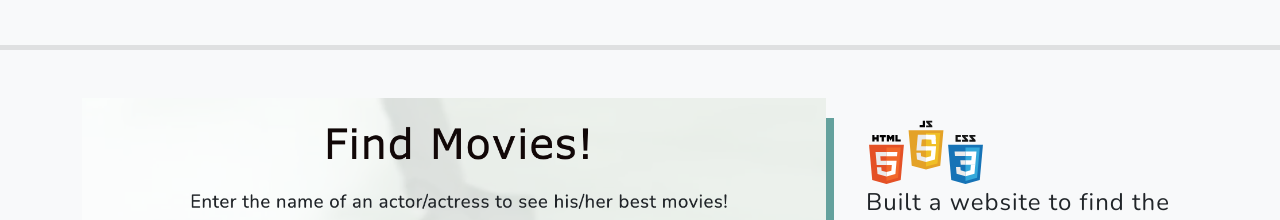
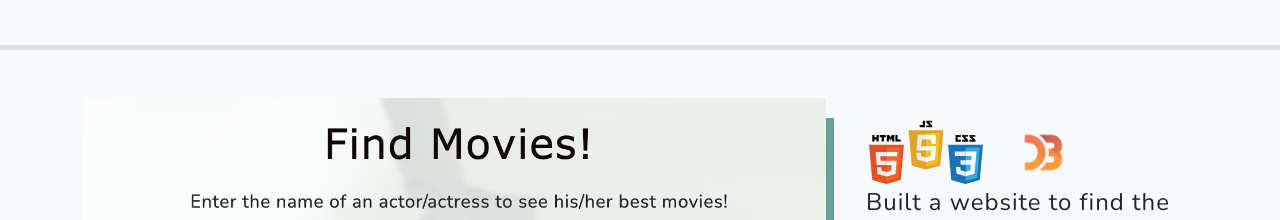
Before and after one commit to jurgenarias/jurgenarias.github.io, a plain HTML site: page index.html in a window 1280 px wide. Shown: the part 3323-3543 px from the top of the page. Drawn offline with nearby package versions, Linux system fonts and the light colour scheme.

Commit message:
adding D3

```diff
--- a/index.html
+++ b/index.html
@@ -298,10 +298,10 @@
                     <div class="featured-text text-center text-lg-left">
                         <img class="img-fluid material-tooltip-main" src="assets/img/web.svg" data-toggle="tooltip"
                             data-placement="top" title="Python" alt="Python" width="120" style="padding-left: 0px" />
-                        <!-- <img class="img-fluid material-tooltip-main" src="assets/img/js.png"
-                            data-toggle="tooltip" data-placement="top" title="Google Maps" alt="Google Maps" width="50"
-                            style="padding-left: 10px" />
-                        <img class="img-fluid material-tooltip-main" src="assets/img/js.png" data-toggle="tooltip"
+                        <img class="img-fluid material-tooltip-main" src="assets/img/d3.png"
+                            data-toggle="tooltip" data-placement="top" title="Google Maps" alt="Google Maps" width="75"
+                            style="padding-left: 30px" />
+                        <!-- <img class="img-fluid material-tooltip-main" src="assets/img/js.png" data-toggle="tooltip"
                             data-placement="top" title="Flask" alt="Flask" width="75" style="padding: 10px" /> -->
                         <h4>Built a website to find the best movies of an actor/director
                         </h4>
```
